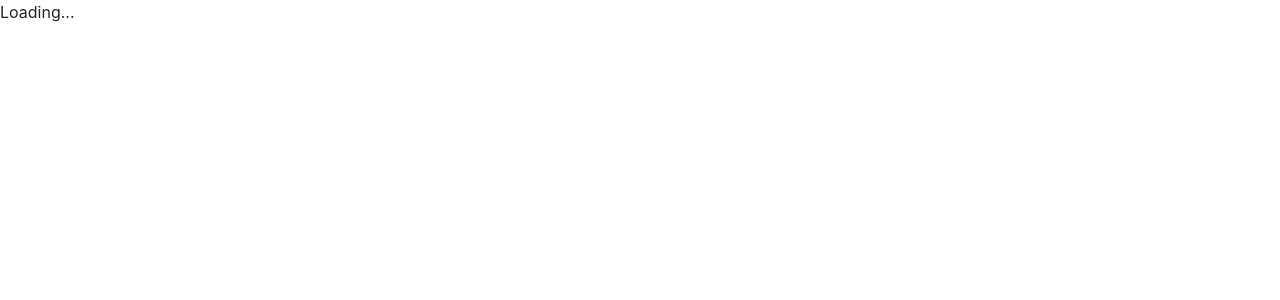
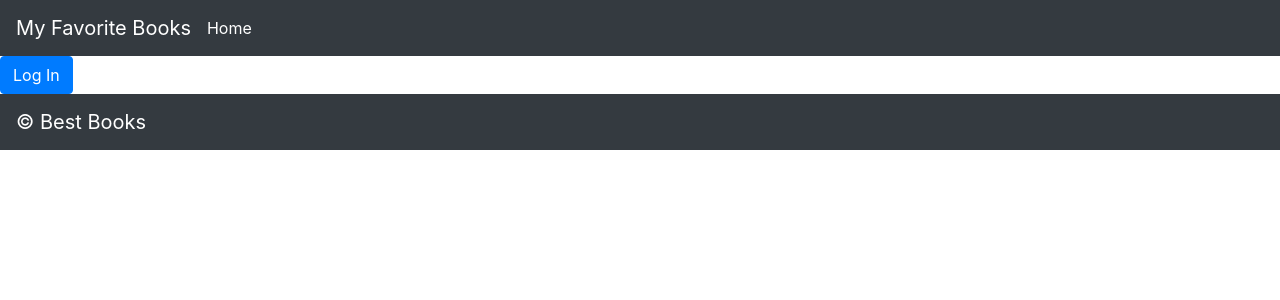
Before and after one commit to Hasan-droid/can-of-books-frontend, a React (Create React App) app: page / in a window 1280 px wide. Shown: the top 300 px of the page. Built offline with nearby package versions, Linux system fonts and the light colour scheme; no server answers.

Commit message:
styles and authrization added

```diff
--- a/package.json
+++ b/package.json
@@ -3,11 +3,12 @@
   "version": "0.1.0",
   "private": true,
   "dependencies": {
-    "@auth0/auth0-react": "1.3.0",
+    "@auth0/auth0-react": "^1.3.0",
     "@testing-library/jest-dom": "5.11.9",
     "@testing-library/react": "11.2.5",
     "@testing-library/user-event": "12.8.0",
     "bootstrap": "4.6.0",
+    "dotenv": "^10.0.0",
     "react": "^17.0.1",
     "react-bootstrap": "1.5.1",
     "react-cookie": "4.0.3",
--- a/src/App.js
+++ b/src/App.js
@@ -2,6 +2,12 @@ import React from 'react';
 import Header from './Header';
 import IsLoadingAndError from './IsLoadingAndError';
 import Footer from './Footer';
+import { withAuth0 } from '@auth0/auth0-react';
+import Profile from './Profile';
+import LoginButton from './Loginbutton';
+import LogoutButton from './Logoutbutton';
+import BestBooks from './BestBooks';
+
 import {
   BrowserRouter as Router,
   Switch,
@@ -11,24 +17,36 @@ import {
 class App extends React.Component {
 
   render() {
-    console.log('app', this.props);
+    const {isAuthenticated}=this.props.auth0;
+    console.log('app', this.props.auth0);
     return(
       <>
         <Router>
-          <IsLoadingAndError>
+          {/* <IsLoadingAndError> */}
             <Header />
             <Switch>
               <Route exact path="/">
-                {/* TODO: if the user is logged in, render the `BestBooks` component, if they are not, render the `Login` component */}
+                { isAuthenticated ?
+
+                  <>
+                  <BestBooks/>
+
+                  </> :
+                  <>
+               <LoginButton/>
+                </>}
+              </Route>
+              <Route path="/profile">
+                <Profile/>
               </Route>
               {/* TODO: add a route with a path of '/profile' that renders a `Profile` component */}
             </Switch>
             <Footer />
-          </IsLoadingAndError>
+          {/* </IsLoadingAndError> */}
         </Router>
       </>
     );
   }
 }
 
-export default App;
+export default withAuth0(App);
--- a/src/Header.js
+++ b/src/Header.js
@@ -3,18 +3,28 @@ import 'bootstrap/dist/css/bootstrap.min.css';
 import Navbar from 'react-bootstrap/Navbar';
 import { Link } from "react-router-dom";
 import './Header.css';
-
+import { withAuth0 } from '@auth0/auth0-react';
+import LogoutButton from './Logoutbutton';
 class Header extends React.Component {
   render() {
-    return(
+    const { isAuthenticated } = this.props.auth0;
+    return (
       <Navbar collapseOnSelect expand="lg" bg="dark" variant="dark">
         <Navbar.Brand>My Favorite Books</Navbar.Brand>
-        <Link to="/">Home</Link>
-        <Link to="/profile">Profile</Link>
+
+        {isAuthenticated ?
+          <>
+
+            <Link to="/">Home</Link>
+            <Link to="/profile">Profile</Link>
+            <LogoutButton/>
+          </> : <Link to="/">Home</Link>
+        }
+
         {/* TODO: if the user is logged in, render the `LogoutButton` - if the user is logged out, render the `LoginButton` */}
       </Navbar>
     );
   }
 }
 
-export default Header;
+export default withAuth0(Header);
--- /dev/null
+++ b/src/Loginbutton.js
@@ -0,0 +1,10 @@
+import React from "react";
+import { useAuth0 } from "@auth0/auth0-react";
+import { Button } from "react-bootstrap";
+const LoginButton = () => {
+  const { loginWithRedirect } = useAuth0();
+
+  return <Button variant="primary" onClick={() => loginWithRedirect()}>Log In</Button>;
+};
+
+export default LoginButton;
--- /dev/null
+++ b/src/Logoutbutton.js
@@ -0,0 +1,15 @@
+import React from "react";
+import { useAuth0 } from "@auth0/auth0-react";
+import Button from 'react-bootstrap/Button';
+
+const LogoutButton = () => {
+  const { logout } = useAuth0();
+
+  return (
+    <Button  variant="danger" onClick={() => logout({ returnTo: window.location.origin })}>
+      Log Out
+    </Button>
+  );
+};
+
+export default LogoutButton;
--- /dev/null
+++ b/src/Profile.js
@@ -0,0 +1,35 @@
+import React from "react";
+import { useAuth0 } from "@auth0/auth0-react";
+import { withAuth0 } from "@auth0/auth0-react";
+import LogoutButton from "./Logoutbutton"
+import {Card , ListGroup , ListGroupItem} from 'react-bootstrap';
+const Profile = () => {
+  const { user, isAuthenticated, isLoading } = useAuth0();
+
+
+  if (isLoading) {
+    return <div>Loading ...</div>;
+  }
+
+  return (
+    isAuthenticated && (
+
+          <Card style={{ width: '18rem' }}>
+  <Card.Img variant="top"  src={user.picture} alt={user.name} />
+  <Card.Body>
+    <Card.Title>Card Title</Card.Title>
+
+  </Card.Body>
+  <ListGroup className="list-group-flush">
+    <ListGroupItem>User name : {user.name} </ListGroupItem>
+    <ListGroupItem>User E-mail : {user.email}</ListGroupItem>
+
+  </ListGroup>
+
+</Card>
+
+    )
+  );
+};
+
+export default withAuth0(Profile);
--- a/src/index.js
+++ b/src/index.js
@@ -1,11 +1,17 @@
-import React from 'react';
-import ReactDOM from 'react-dom';
-import App from './App';
+import React from "react";
+import ReactDOM from "react-dom";
+import App from "./App";
+import { Auth0Provider } from "@auth0/auth0-react";
 
-// TODO: wrap everything in Auth0
+
 ReactDOM.render(
-  <React.StrictMode>
+  <Auth0Provider
+    domain={process.env.REACT_APP_AUTH0_DOMAIN}
+    clientId={process.env.REACT_APP_AUTH0_CLIENT_ID}
+    redirectUri={window.location.origin}
+  >
     <App />
-  </React.StrictMode>,
-  document.getElementById('root')
+  </Auth0Provider>,
+  document.getElementById("root")
+
 );
```
Also changed, not shown: 2 other files (tests, documents, lock files or other folders).
